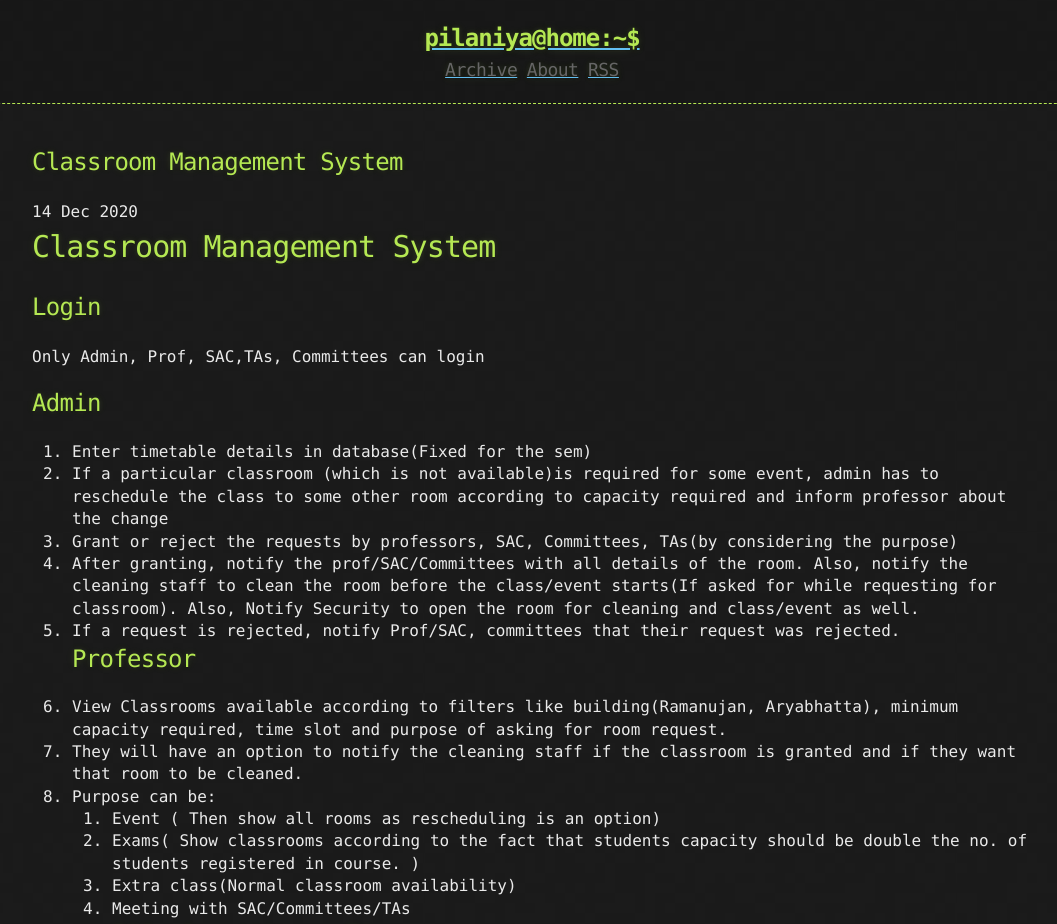
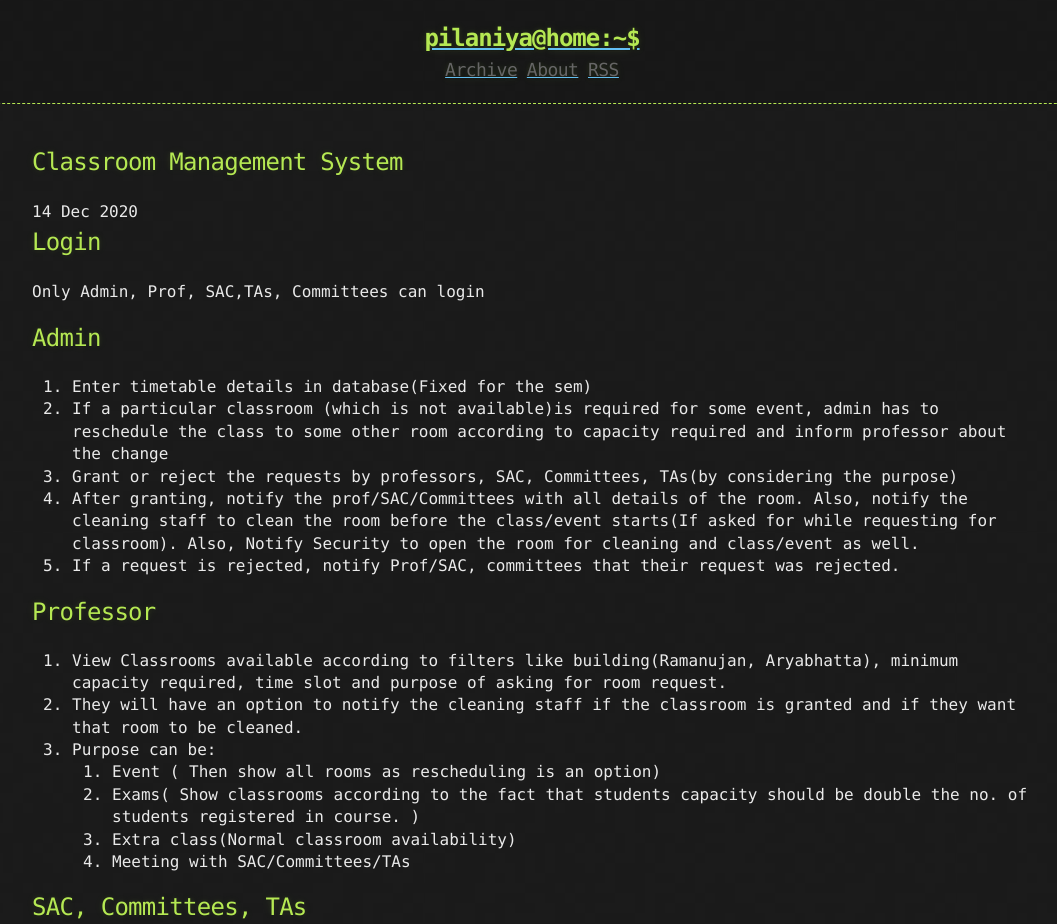
Before and after one commit to mukeshpilaniya/blog, a Jekyll site: the page built from _posts/2020-12-14-Classroom-Management-System.md, in a window 1280 px wide and 1400 px high. Shown: the top 924 px of the window, without its empty margins (108-1165 px from the left). Built offline with Jekyll 4.4.1, drawn with Linux system fonts in a browser that asks for light colours; some of the changed text lies outside the part shown.

Commit message:
Update 2020-12-14-Classroom-Management-System.md

````diff
--- a/_posts/2020-12-14-Classroom-Management-System.md
+++ b/_posts/2020-12-14-Classroom-Management-System.md
@@ -15,28 +21,7 @@ Only Admin, Prof, SAC,TAs, Committees can login
     2. Exams( Show classrooms according to the fact that students capacity should be double the no. of students registered in course. )
     3. Extra class(Normal classroom availability)
     4. Meeting with SAC/Committees/TAs
-## SAC, Committees, TAs
-1. Request for rooms according to capacity required, purpose, time slot
-2. Ask for cleaning the room before slot time.(Optional)
-3. Purpose can be:
-    1. Meeting within Committee
-    2. Interaction with Students# Classroom Management System
-## Login
-Only Admin, Prof, SAC,TAs, Committees can login
-## Admin
-1. Enter timetable details in database(Fixed for the sem)
-2. If a particular classroom (which is not available)is required for some event, admin    has to reschedule the class to some other room according to capacity required and inform professor about the change
-3. Grant or reject the requests by professors, SAC, Committees, TAs(by considering the purpose)
-4. After granting, notify the prof/SAC/Committees with all details of the room. Also, notify the cleaning staff to clean the room before the class/event starts(If asked for while requesting for classroom). Also, Notify Security to open the room for cleaning and class/event as well.
-5. If a request is rejected, notify Prof/SAC, committees that their request was rejected.
-## Professor
-1. View Classrooms available according to filters like building(Ramanujan, Aryabhatta), minimum capacity required, time slot  and purpose of asking for room request.
-2. They will have an option to notify the cleaning staff if the classroom is granted and if they want that room to be cleaned.
-3. Purpose can be:
-    1. Event ( Then show all rooms as rescheduling is an option)
-    2. Exams( Show classrooms according to the fact that students capacity should be double the no. of students registered in course. )
-    3. Extra class(Normal classroom availability)
-    4. Meeting with SAC/Committees/TAs
+
 ## SAC, Committees, TAs
 1. Request for rooms according to capacity required, purpose, time slot
 2. Ask for cleaning the room before slot time.(Optional)
@@ -46,36 +31,24 @@ Only Admin, Prof, SAC,TAs, Committees can login
     3. Interaction with prof. (In this case, the prof has to request for room.)
 
 ## Database Schema
-![Database_Schema](src/main/webapp/images/cmsdb.png)
+![Database_Schema](https://github.com/cms/src/main/webapp/images/cmsdb.png)
 
 ## Mysql ContainerSetup
 ### pull the mysql docker image from docker hub
+```js
 docker pull mysql:5.7.29
+```
 
 ### create cms-mysql container
+```js
 docker run --name cms-mysql -e MYSQL_ROOT_PASSWORD=root -e MYSQL_DATABASE=cms_db -e MYSQL_USER=cms_user -e MYSQL_PASSWORD=cms_password -d mysql:5.7.29
-
+```
 ## Springboot ContainerSetup
 ### build cms-springboot docker image
+```js
 docker build -t cms-springboot .
-
+```
 ### create cms-springboot container from docker image
+```js
 docker run -t -p 8082:8082 --name cms-springboot --link cms-mysql:mysql -d cms-springboot
-    3. Interaction with prof. (In this case, the prof has to request for room.)
-
-## Database Schema
-![Database_Schema](https://github.com/mukeshpilaniya/cms/blob/pilaniya/src/main/webapp/images/cmsdb.png)
-
-## Mysql ContainerSetup
-### pull the mysql docker image from docker hub
-docker pull mysql:5.7.29
-
-### create cms-mysql container
-docker run --name cms-mysql -e MYSQL_ROOT_PASSWORD=root -e MYSQL_DATABASE=cms_db -e MYSQL_USER=cms_user -e MYSQL_PASSWORD=cms_password -d mysql:5.7.29
-
-## Springboot ContainerSetup
-### build cms-springboot docker image
-docker build -t cms-springboot .
-
-### create cms-springboot container from docker image
-docker run -t -p 8082:8082 --name cms-springboot --link cms-mysql:mysql -d cms-springboot
+```
````
Also changed, not shown: other parts of _posts/2020-12-14-Classroom-Management-System.md (+7 -1 lines).
